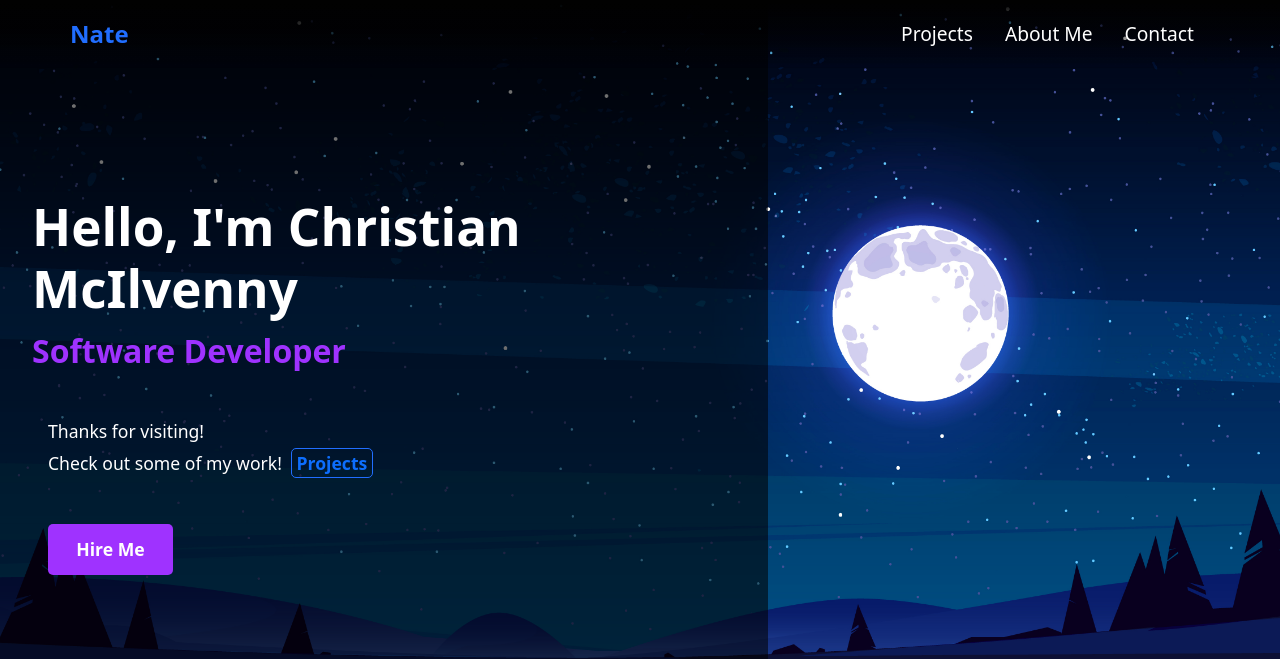
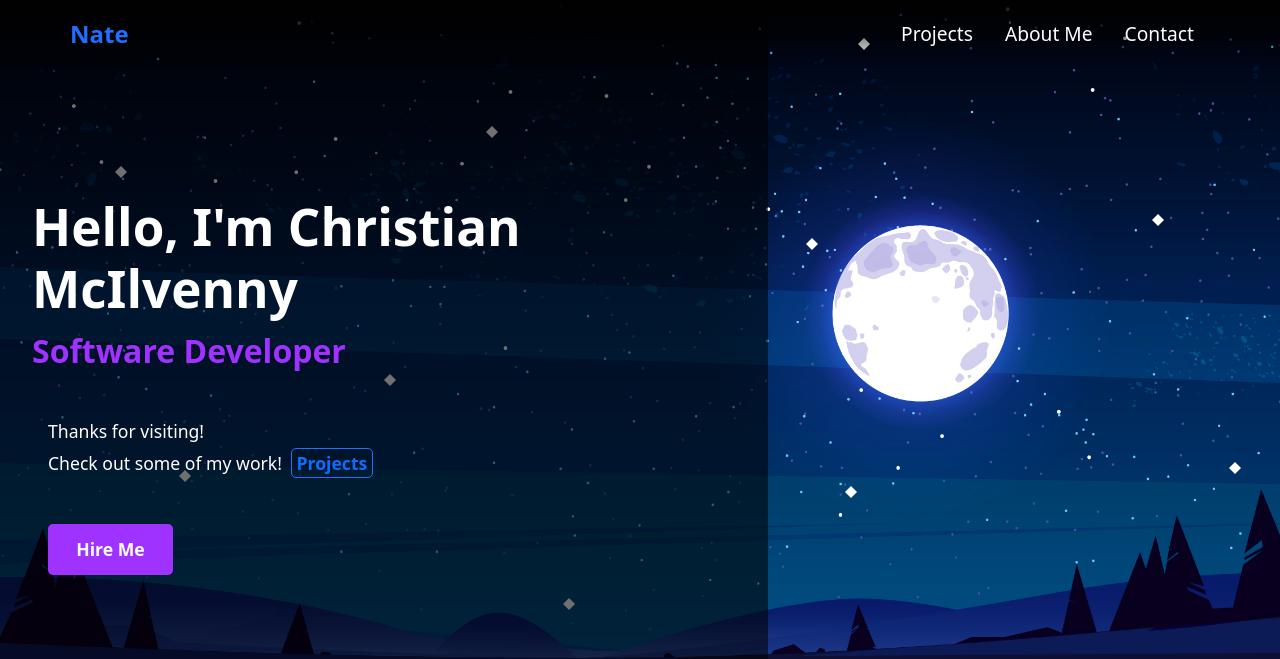
Before and after one commit to TDGNate/react-portfolio, a React (Create React App) app: page / in a window 1280 px wide. Shown: the top 659 px of the page. Built offline with nearby package versions, Linux system fonts and the light colour scheme.

Commit message:
added custom stars to hero section

```diff
--- a/src/components/hero.jsx
+++ b/src/components/hero.jsx
@@ -5,7 +5,20 @@ const Hero = () => {
   return (
     <div className="hero">
 
+      {/* Hero Background  */}
       <div className="hero-bg" style={{ backgroundImage: "url(/images/mountains.jpg)" }}></div>
+
+      {/* Stars  */}
+      <div className="star star-1" data-value="-2"></div>
+      <div className="star star-2" data-value="6"></div>
+      <div className="star star-3" data-value="4"></div>
+      <div className="star star-4" data-value="-5"></div>
+      <div className="star star-5" data-value="8"></div>
+      <div className="star star-6" data-value="-4"></div>
+      <div className="star star-7" data-value="5"></div>
+      <div className="star star-8" data-value="-9"></div>
+      <div className="star star-9" data-value="-5"></div>
+      <div className="star star-10" data-value="2"></div>
 
       {/* Hero Side  */}
       <div className="hero-side">
--- a/src/styles/hero.css
+++ b/src/styles/hero.css
@@ -5,6 +5,7 @@
 	height: 100vh;
 	position: relative;
 	display: flex;
+	z-index: 1;
 }
 
 .hero-bg {
@@ -16,6 +17,31 @@
 	transform: scaleX(-1);
 	width: 100%;
 	height: 100%;
+	z-index: 2;
+}
+
+/* stars  */
+
+.star {
+	position: absolute;
+	width: 6px;
+	height: 6px;
+	background-color: transparent;
+	z-index: 3;
+	border: 6px solid transparent;
+	border-bottom-color: rgb(255, 255, 255);
+	/* position: relative;  */
+	top: -6px;
+}
+.star::after {
+	content: "";
+	position: absolute;
+	left: -6px;
+	top: 6px;
+	width: 0;
+	height: 0;
+	border: 6px solid transparent;
+	border-top-color: rgb(255, 255, 255);
 }
 
 /* Hero left side  */
@@ -28,7 +54,7 @@
 	padding: 0 2rem;
 	color: white;
 	background-color: rgba(0, 0, 0, 0.561);
-	z-index: 1;
+	z-index: 5;
 	width: 60%;
 	height: 100%;
 }
@@ -78,3 +104,46 @@
 
 	background-color: var(--purp-clr-hover);
 }
+
+/* Each stars  */
+
+.star-1 {
+	top: 15%;
+	left: 38%;
+}
+.star-2 {
+	top: 46%;
+	left: 30%;
+}
+.star-3 {
+	top: 60%;
+	left: 66%;
+}
+.star-4 {
+	top: 26%;
+	left: 90%;
+}
+.star-5 {
+	top: 4%;
+	left: 67%;
+}
+.star-6 {
+	top: 29%;
+	left: 63%;
+}
+.star-7 {
+	top: 20%;
+	left: 9%;
+}
+.star-8 {
+	top: 74%;
+	left: 44%;
+}
+.star-9 {
+	top: 58%;
+	left: 14%;
+}
+.star-10 {
+	top: 57%;
+	left: 96%;
+}
```
